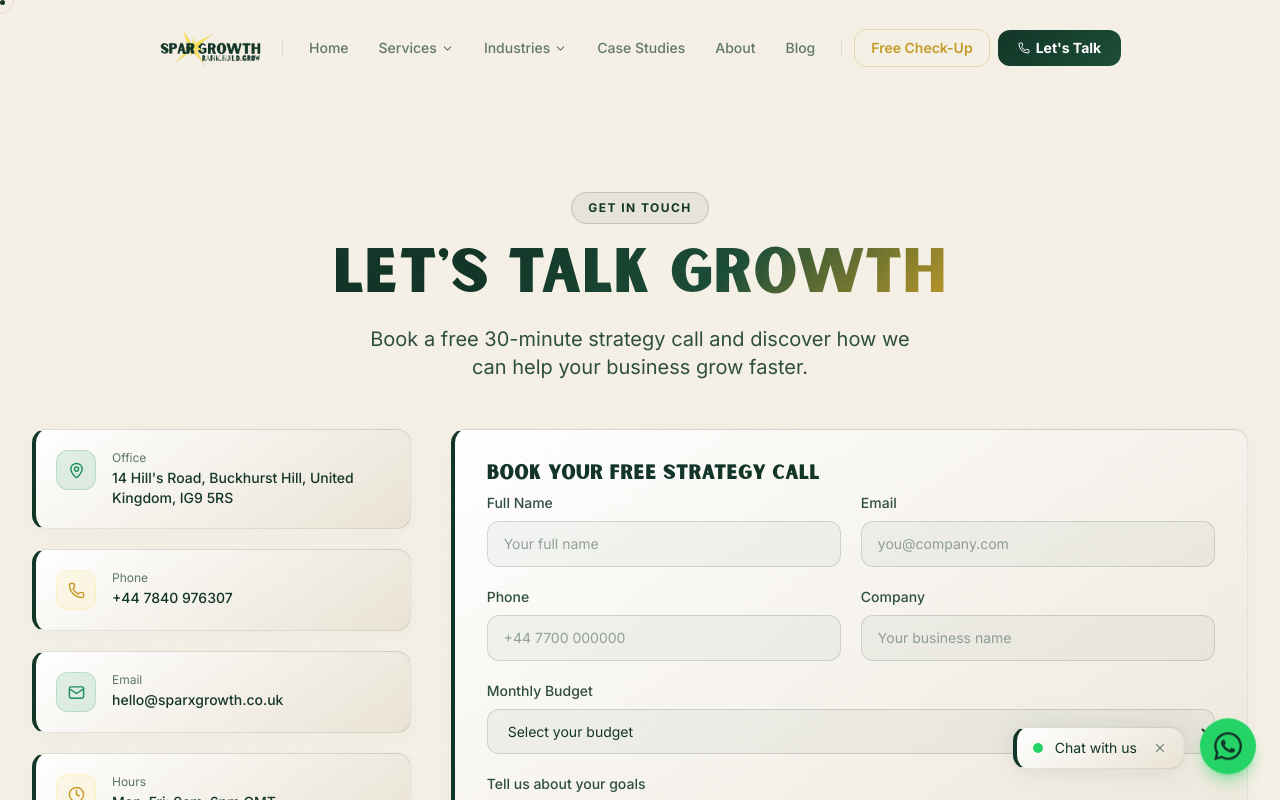
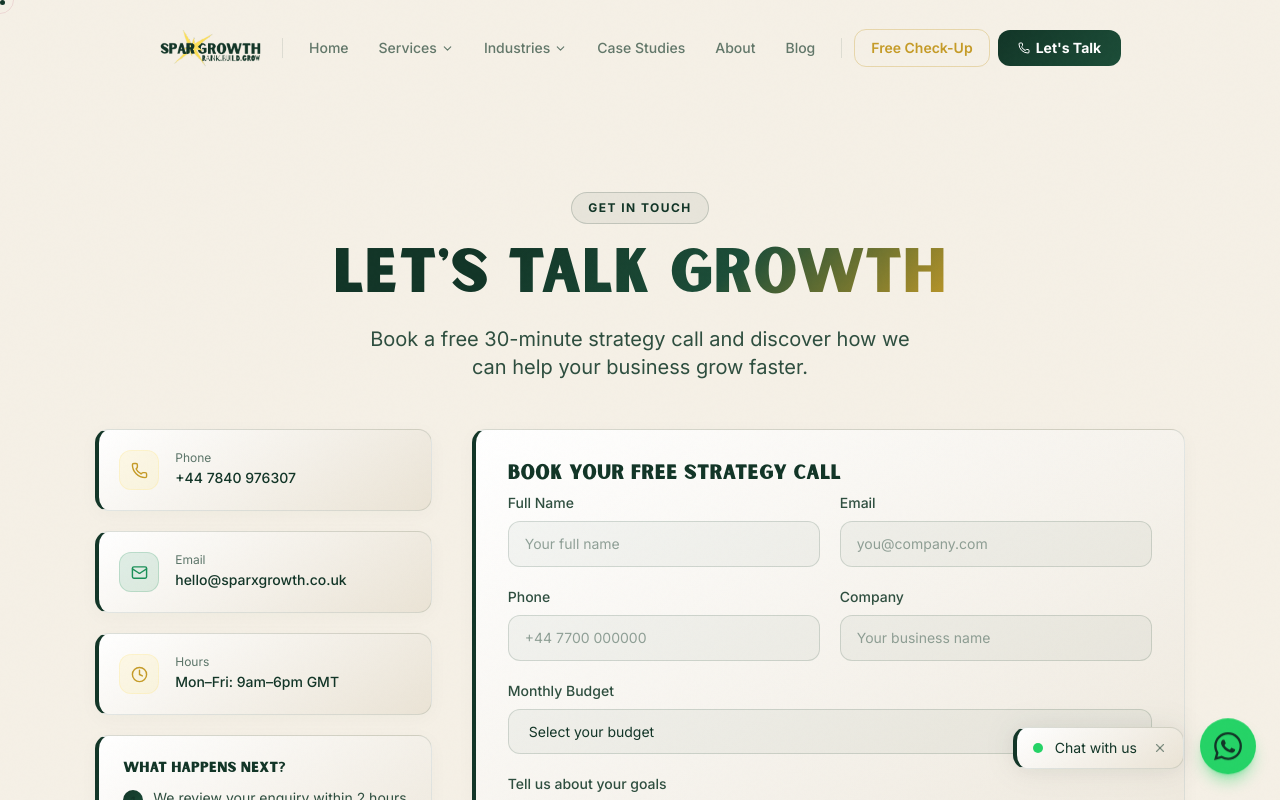
Before and after one commit to Juba1r/sparxgrowth, a Next.js app: page /contact in a window 1280 px wide. Shown: the top 800 px of the page. Built offline with nearby package versions, Linux system fonts and the light colour scheme; a web font is replaced by a local one.

Commit message:
address removed

```diff
--- a/app/contact/ContactClient.tsx
+++ b/app/contact/ContactClient.tsx
@@ -6,7 +6,6 @@ import { AnimatedSection } from "@/components/ui/AnimatedSection";
 import { MapPin, Phone, Mail, Clock, CheckCircle, Send } from "lucide-react";
 
 const contactInfo = [
-  { icon: MapPin, label: "Office", value: "14 Hill's Road, Buckhurst Hill, United Kingdom, IG9 5RS", color: "#1b9058" },
   { icon: Phone, label: "Phone", value: "+44 7840 976307", color: "#ffde59" },
   { icon: Mail, label: "Email", value: "hello@sparxgrowth.co.uk", color: "#1b9058" },
   { icon: Clock, label: "Hours", value: "Mon–Fri: 9am–6pm GMT", color: "#ffde59" },
--- a/components/layout/Footer.tsx
+++ b/components/layout/Footer.tsx
@@ -80,11 +80,6 @@ const socialLinks = [
 ];
 
 const contactDetails = [
-  {
-    icon: MapPin,
-    value: "14 Hill's Road, Buckhurst Hill, United Kingdom, IG9 5RS",
-    color: "#1b9058",
-  },
   { icon: Phone, value: "+44 7840 976307", color: "#ffde59" },
   { icon: Mail, value: "hello@sparxgrowth.co.uk", color: "#22b56c" },
 ];
```
